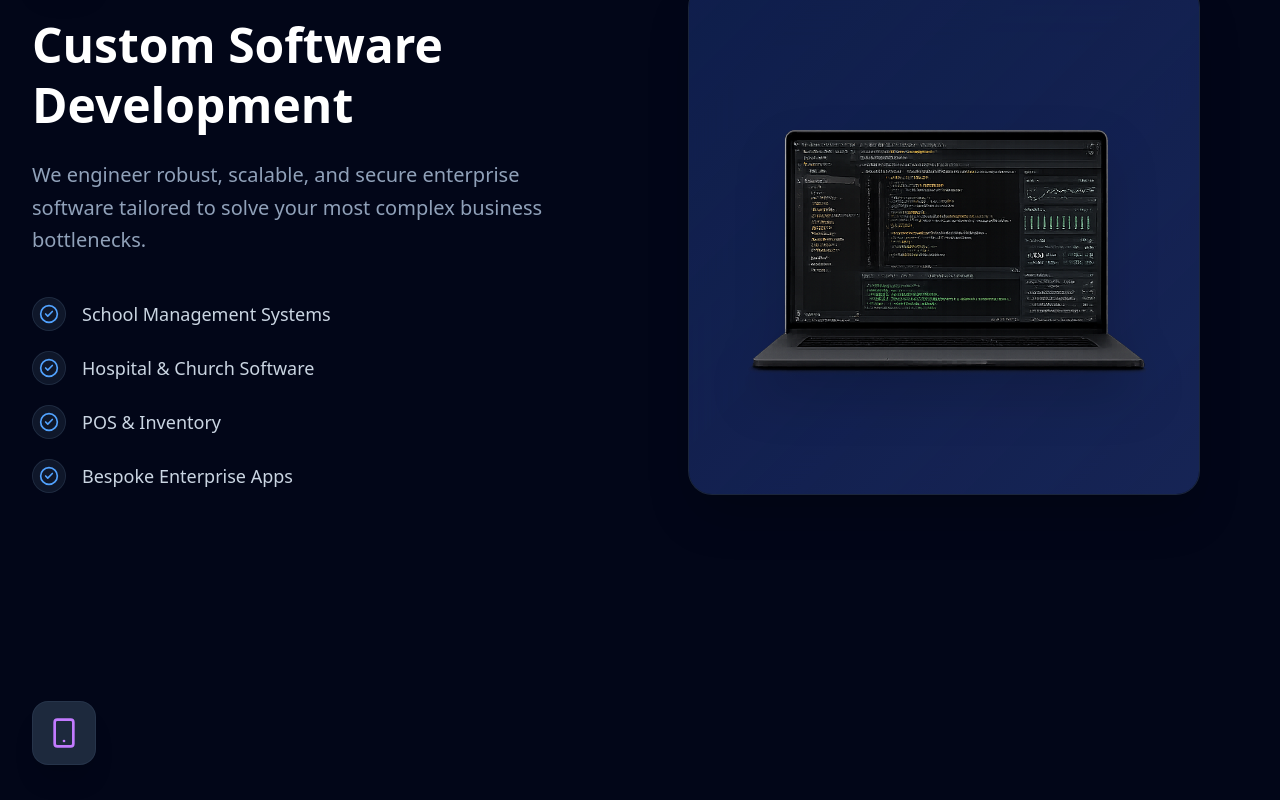
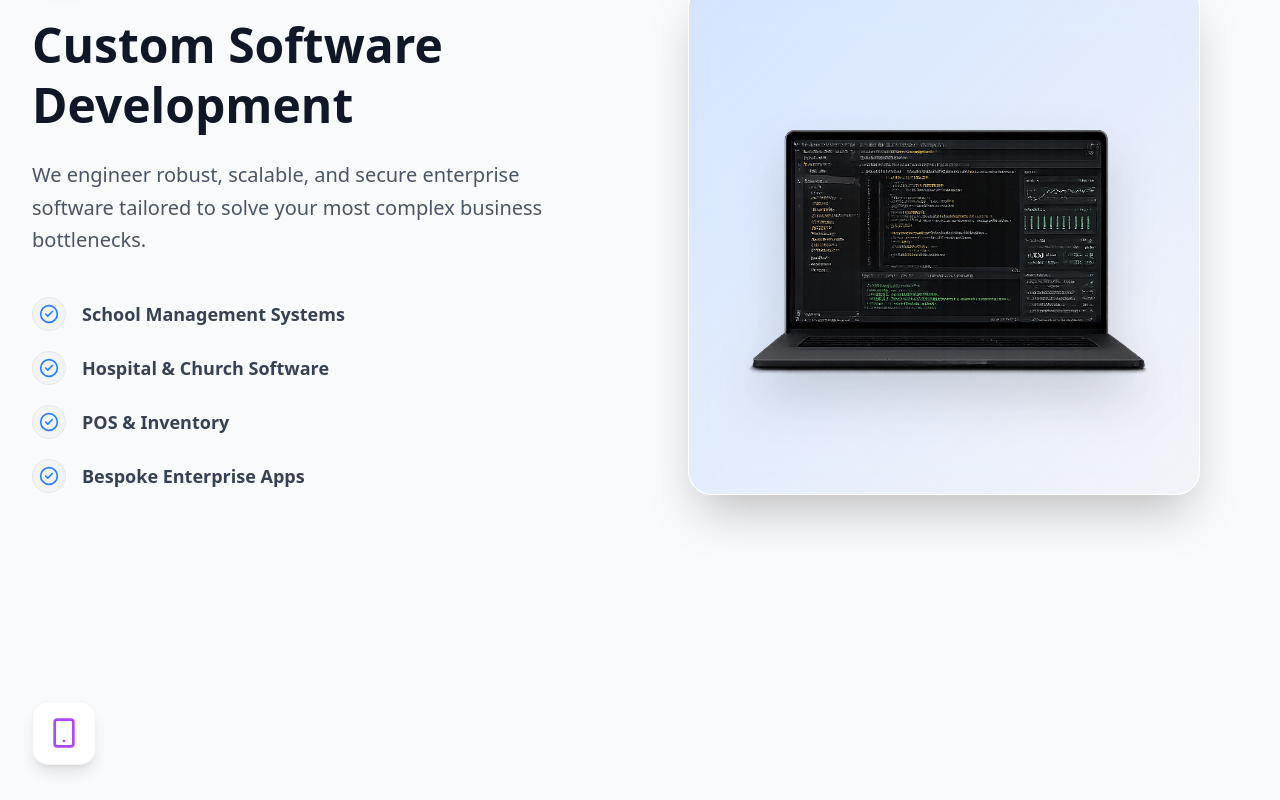
Before and after one commit to RABUNI1998/rbtechs, a React (Vite) app: page /services in a window 1280 px wide. Shown: the part 641-1441 px from the top of the page. Built offline with nearby package versions, Linux system fonts and the light colour scheme; no server answers.

Commit message:
Update Services page to use light theme

```diff
--- a/src/pages/Services.tsx
+++ b/src/pages/Services.tsx
@@ -14,52 +14,52 @@ export default function Services() {
   const services = [
     {
       id: 'software',
-      icon: <Code size={32} className="text-blue-400" />,
+      icon: <Code size={32} className="text-blue-500" />,
       title: 'Custom Software Development',
       description: 'We engineer robust, scalable, and secure enterprise software tailored to solve your most complex business bottlenecks.',
       features: ['School Management Systems', 'Hospital & Church Software', 'POS & Inventory', 'Bespoke Enterprise Apps'],
       image: imgSoftware,
-      bgColor: 'from-blue-900/40 to-blue-950',
-      accentColor: 'text-blue-400'
+      bgColor: 'from-blue-500/20 to-blue-900/5',
+      accentColor: 'text-blue-500'
     },
     {
       id: 'mobile',
-      icon: <Smartphone size={32} className="text-purple-400" />,
+      icon: <Smartphone size={32} className="text-purple-500" />,
       title: 'Mobile & Windows Apps',
       description: 'High-performance cross-platform and native applications delivering exceptional, fluid user experiences.',
       features: ['iOS & Android Native', 'Windows Desktop Pro', 'UI/UX Motion Design', 'App Store Optimization'],
       image: imgMobile,
-      bgColor: 'from-purple-900/40 to-purple-950',
-      accentColor: 'text-purple-400'
+      bgColor: 'from-purple-500/20 to-purple-900/5',
+      accentColor: 'text-purple-500'
     },
     {
       id: 'web',
-      icon: <Globe size={32} className="text-teal-400" />,
+      icon: <Globe size={32} className="text-teal-500" />,
       title: 'Website Development',
       description: 'From stunning corporate landing pages to complex e-commerce platforms, we build the blazing-fast web of tomorrow.',
       features: ['E-Commerce Platforms', 'Church & NGO Websites', 'Corporate Portals', 'Responsive Web Apps'],
       image: imgWeb,
-      bgColor: 'from-teal-900/40 to-teal-950',
-      accentColor: 'text-teal-400'
+      bgColor: 'from-teal-500/20 to-teal-900/5',
+      accentColor: 'text-teal-500'
     },
     {
       id: 'excel',
-      icon: <Table size={32} className="text-emerald-400" />,
+      icon: <Table size={32} className="text-emerald-500" />,
       title: 'Excel Solutions',
       description: 'Automate your workflows and unlock the power of your data with our elite Excel analytics and macro services.',
       features: ['Advanced VBA Macros', 'Dynamic Dashboards', 'Process Automation', 'Complex Data Modeling'],
       image: imgExcel,
-      bgColor: 'from-emerald-900/40 to-emerald-950',
-      accentColor: 'text-emerald-400'
+      bgColor: 'from-emerald-500/20 to-emerald-900/5',
+      accentColor: 'text-emerald-500'
     }
   ];
 
   return (
-    <div className="flex flex-col w-full bg-slate-950 text-slate-50 min-h-screen selection:bg-brand-secondary selection:text-brand-primary">
+    <div className="flex flex-col w-full bg-gray-50 text-gray-900 min-h-screen selection:bg-brand-secondary selection:text-brand-primary">
       {/* Page Header */}
       <section className="relative pt-40 pb-20 px-4 md:px-8 z-10 overflow-hidden">
         <div className="absolute inset-0 overflow-hidden pointer-events-none">
-           <div className="absolute top-[-10%] left-[20%] w-[500px] h-[500px] bg-brand-primary/20 rounded-full blur-[100px]" />
+           <div className="absolute top-[-10%] left-[20%] w-[500px] h-[500px] bg-brand-primary/10 rounded-full blur-[100px]" />
            <div className="absolute bottom-[10%] right-[10%] w-[400px] h-[400px] bg-brand-secondary/10 rounded-full blur-[100px]" />
         </div>
         <div className="max-w-7xl mx-auto text-center relative z-10">
@@ -68,13 +68,13 @@ export default function Services() {
             animate={{ opacity: 1, y: 0 }}
             transition={{ duration: 0.8 }}
           >
-            <div className="inline-block mb-6 px-4 py-1.5 rounded-full border border-slate-700/50 bg-slate-800/30 backdrop-blur-md text-sm font-bold tracking-widest uppercase text-brand-secondary">
+            <div className="inline-block mb-6 px-4 py-1.5 rounded-full border border-gray-200 bg-white/80 backdrop-blur-md text-sm font-bold tracking-widest uppercase text-brand-secondary">
               What We Do
             </div>
-            <h1 className="text-5xl md:text-7xl font-extrabold mb-8 tracking-tight text-white">
+            <h1 className="text-5xl md:text-7xl font-extrabold mb-8 tracking-tight text-gray-900">
               Our <span className="text-transparent bg-clip-text bg-gradient-to-r from-brand-secondary to-amber-500">Services.</span>
             </h1>
-            <p className="text-xl md:text-2xl opacity-80 max-w-3xl mx-auto font-light leading-relaxed text-slate-300">
+            <p className="text-xl md:text-2xl opacity-80 max-w-3xl mx-auto font-light leading-relaxed text-gray-600">
               Comprehensive digital solutions crafted with extreme precision and engineering excellence to accelerate your growth.
             </p>
           </motion.div>
@@ -99,7 +99,7 @@ export default function Services() {
 
           {/* Right Image Column (Sticky) */}
           <div className="hidden md:flex w-1/2 h-screen sticky top-0 flex-col items-center justify-center p-8 z-0">
-             <div className="relative w-full aspect-square max-w-lg rounded-3xl overflow-hidden shadow-2xl border border-slate-700/50 bg-slate-900/50 backdrop-blur-xl flex items-center justify-center p-8">
+             <div className="relative w-full aspect-square max-w-lg rounded-3xl overflow-hidden shadow-2xl border border-white/50 bg-white/80 backdrop-blur-xl flex items-center justify-center p-8">
                 <AnimatePresence mode="wait">
                   <motion.div
                     key={activeIndex}
@@ -107,7 +107,7 @@ export default function Services() {
                     animate={{ opacity: 1, scale: 1, filter: 'blur(0px)' }}
                     exit={{ opacity: 0, scale: 1.1, filter: 'blur(10px)' }}
                     transition={{ duration: 0.5, ease: "easeInOut" }}
-                    className={`absolute inset-0 bg-gradient-to-br ${services[activeIndex].bgColor} opacity-30`}
+                    className={`absolute inset-0 bg-gradient-to-br ${services[activeIndex].bgColor} opacity-60`}
                   />
                   <motion.img
                     key={`img-${activeIndex}`}
@@ -127,10 +127,10 @@ export default function Services() {
       </section>
 
       {/* Massive CTA Section */}
-      <section className="w-full py-32 px-4 md:px-8 relative bg-slate-900 border-t border-slate-800">
+      <section className="w-full py-32 px-4 md:px-8 relative bg-brand-primary text-white border-t border-brand-light">
         {/* Background glow */}
         <div className="absolute inset-0 overflow-hidden pointer-events-none">
-          <div className="absolute top-1/2 left-1/2 -translate-x-1/2 -translate-y-1/2 w-[600px] h-[600px] bg-brand-primary/20 rounded-full blur-[120px]" />
+          <div className="absolute top-1/2 left-1/2 -translate-x-1/2 -translate-y-1/2 w-[600px] h-[600px] bg-brand-light/30 rounded-full blur-[120px]" />
         </div>
 
         <div className="max-w-4xl mx-auto text-center relative z-10">
@@ -141,9 +141,9 @@ export default function Services() {
             transition={{ duration: 0.8 }}
           >
             <h2 className="text-5xl md:text-7xl font-extrabold text-white mb-8 tracking-tight leading-tight">
-              Ready to build <br/><span className="text-transparent bg-clip-text bg-gradient-to-r from-brand-secondary to-amber-500">something amazing?</span>
+              Ready to build <br/><span className="text-brand-secondary">something amazing?</span>
             </h2>
-            <p className="text-xl text-slate-300 mb-12 max-w-2xl mx-auto font-light leading-relaxed">
+            <p className="text-xl text-white/80 mb-12 max-w-2xl mx-auto font-light leading-relaxed">
               Stop settling for template solutions. Let our elite engineering team architect the perfect software for your exact needs.
             </p>
             <div className="flex flex-col sm:flex-row justify-center items-center gap-6">
@@ -155,7 +155,7 @@ export default function Services() {
               </Link>
               <Link
                 to="/products"
-                className="px-10 py-5 rounded-full font-bold text-lg text-white border border-slate-700 hover:bg-slate-800 transition-colors flex items-center gap-2"
+                className="px-10 py-5 rounded-full font-bold text-lg text-white border border-white/20 hover:bg-white/10 transition-colors flex items-center gap-2"
               >
                 View Our Apps
               </Link>
@@ -206,32 +206,32 @@ function ServiceTextItem({ service, index, setActiveIndex }: { service: any, ind
         viewport={{ once: true, margin: "-100px" }}
         transition={{ duration: 0.6 }}
       >
-        <div className="w-16 h-16 rounded-2xl flex items-center justify-center mb-8 bg-slate-800 border border-slate-700/50 shadow-xl">
+        <div className="w-16 h-16 rounded-2xl flex items-center justify-center mb-8 bg-white border border-gray-100 shadow-lg">
           {service.icon}
         </div>
 
-        <h2 className="text-4xl md:text-5xl font-extrabold mb-6 text-white leading-tight">
+        <h2 className="text-4xl md:text-5xl font-extrabold mb-6 text-gray-900 leading-tight">
           {service.title}
         </h2>
 
-        <p className="text-xl text-slate-400 mb-10 leading-relaxed font-light">
+        <p className="text-xl text-gray-600 mb-10 leading-relaxed font-light">
           {service.description}
         </p>
 
         <ul className="space-y-5 mb-12">
           {service.features.map((feature: string, idx: number) => (
             <li key={idx} className="flex items-center gap-4 group">
-              <div className="bg-slate-800/50 p-1.5 rounded-full group-hover:scale-110 group-hover:bg-slate-700 transition-all border border-slate-700/50">
+              <div className="bg-gray-100 p-1.5 rounded-full group-hover:scale-110 group-hover:bg-gray-200 transition-all border border-gray-200">
                  <CheckCircle2 size={20} className={service.accentColor} />
               </div>
-              <span className="font-medium text-lg text-slate-300 group-hover:text-white transition-colors">{feature}</span>
+              <span className="font-semibold text-lg text-gray-700 group-hover:text-gray-900 transition-colors">{feature}</span>
             </li>
           ))}
         </ul>
 
         {/* Mobile-only Image (hidden on desktop where sticky image is used) */}
-        <div className="md:hidden w-full aspect-[4/3] rounded-3xl overflow-hidden shadow-2xl relative bg-slate-800/50 border border-slate-700/50 p-6 flex items-center justify-center">
-            <div className={`absolute inset-0 bg-gradient-to-br ${service.bgColor} opacity-30`} />
+        <div className="md:hidden w-full aspect-[4/3] rounded-3xl overflow-hidden shadow-2xl relative bg-white border border-gray-100 p-6 flex items-center justify-center">
+            <div className={`absolute inset-0 bg-gradient-to-br ${service.bgColor} opacity-60`} />
             <img
               src={service.image}
               alt={service.title}
```
